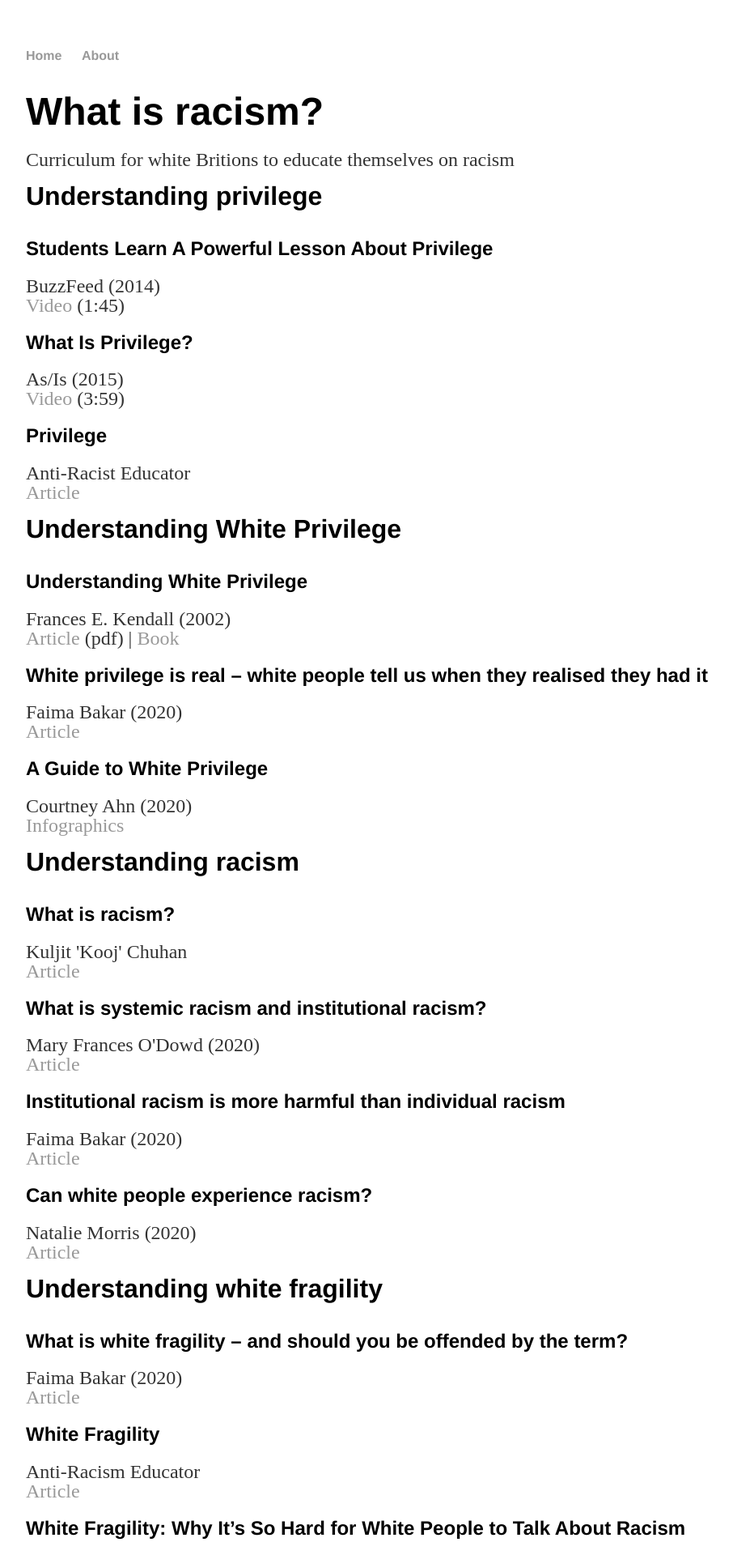
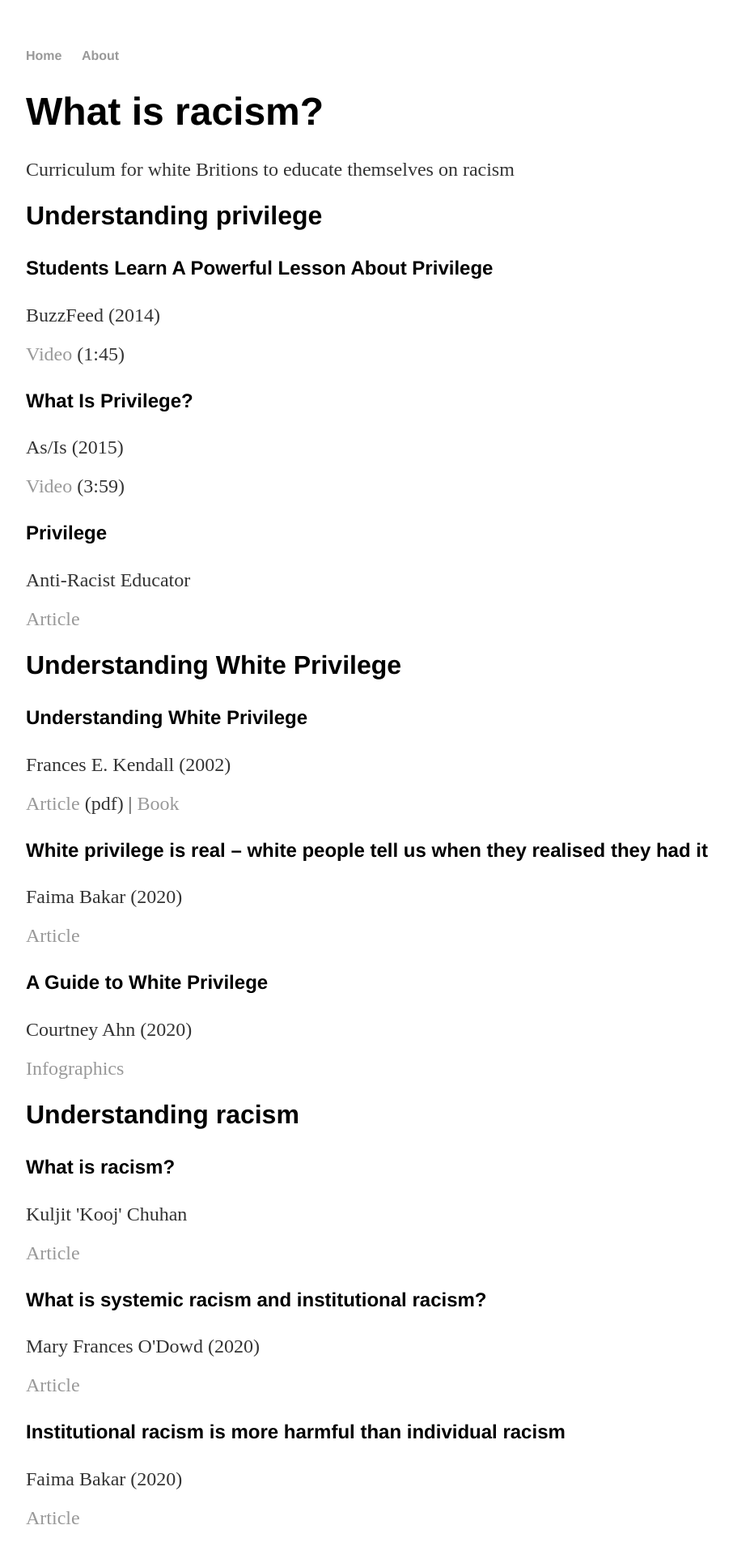
Before and after one commit to whatisracism/whatisracism.github.io, a Jekyll site: the page built from index.html, in a window 1280 px wide. Shown: the top 1920 px of the page at 81% size, without its empty margins (160-1066 px from the left). Built offline with Jekyll 4.4.1, drawn with Linux system fonts in a browser that asks for light colours.

Commit message:
Update main.css

```diff
--- a/css/main.css
+++ b/css/main.css
@@ -38,7 +38,7 @@ h4 {
 }
 p {
     font-size: 1.5em;
-    line-height: 0em;
+    line-height: 1em;
     color: #333;
 }
 footer {
```
